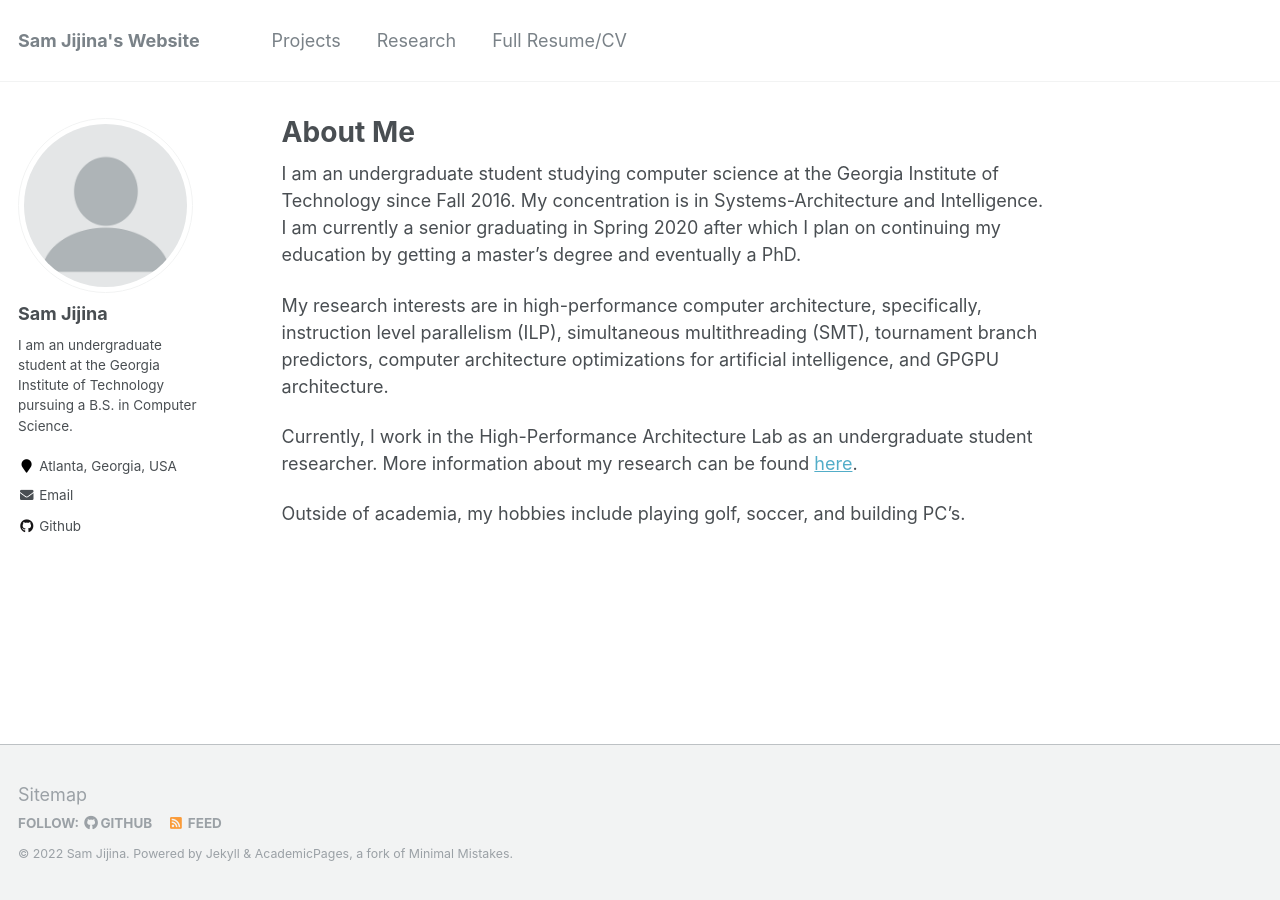
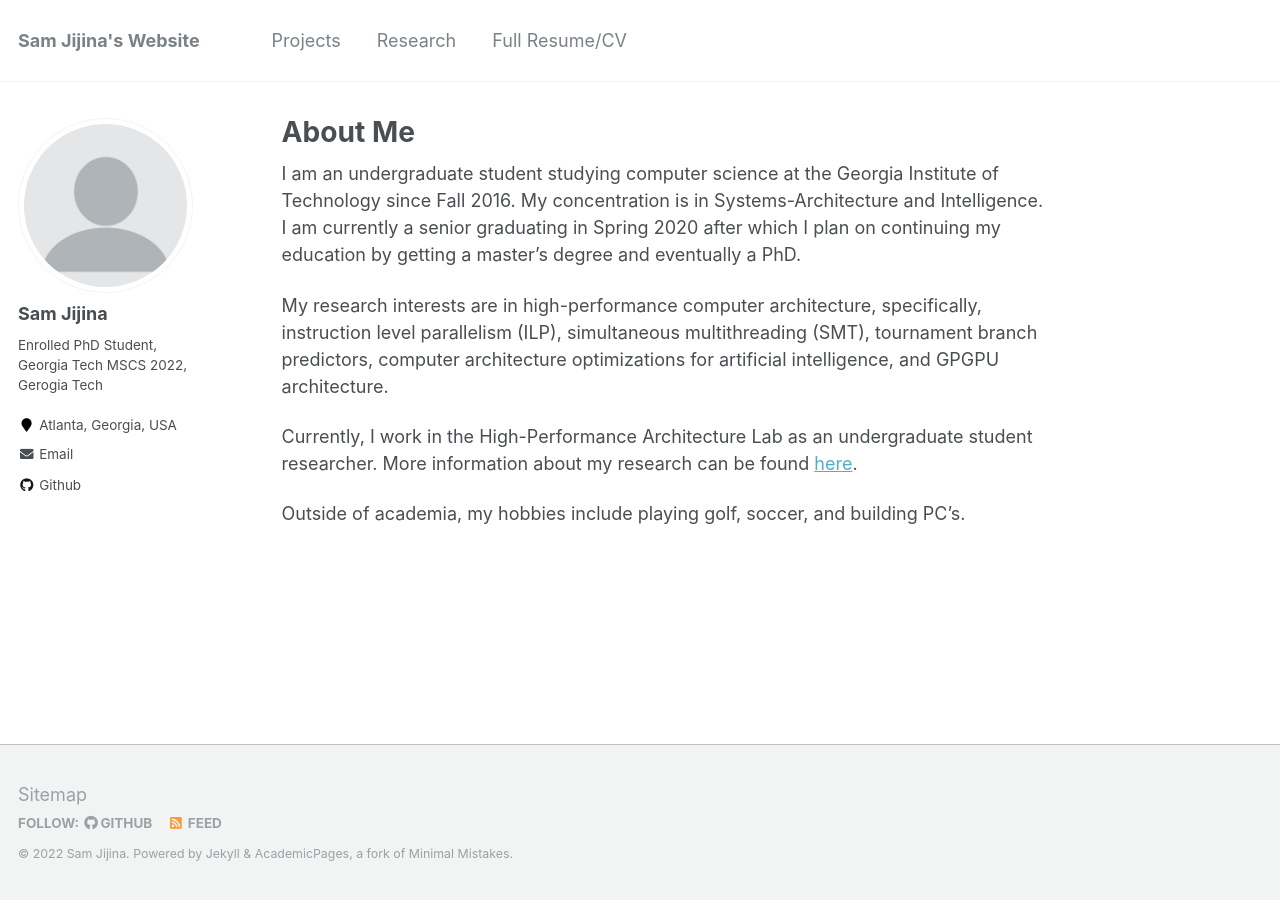
Before and after one commit to samjijina/samjijina.github.io, a Jekyll site: the page built from _pages/about.md, in a window 1280 px wide. Built offline with Jekyll 4.4.1, drawn with Linux system fonts in a browser that asks for light colours.

Commit message:
modified config

```diff
--- a/_config.yml
+++ b/_config.yml
@@ -82,7 +82,7 @@ analytics:
 author:
   name             : "Sam Jijina"
   avatar           : "profile.png"
-  bio              : "I am an undergraduate student at the Georgia Institute of Technology pursuing a B.S. in Computer Science."
+  bio              : "Enrolled PhD Student, Georgia Tech \n MSCS 2022, Gerogia Tech"
   location         : "Atlanta, Georgia, USA"
   employer         :
   pubmed           :
```
